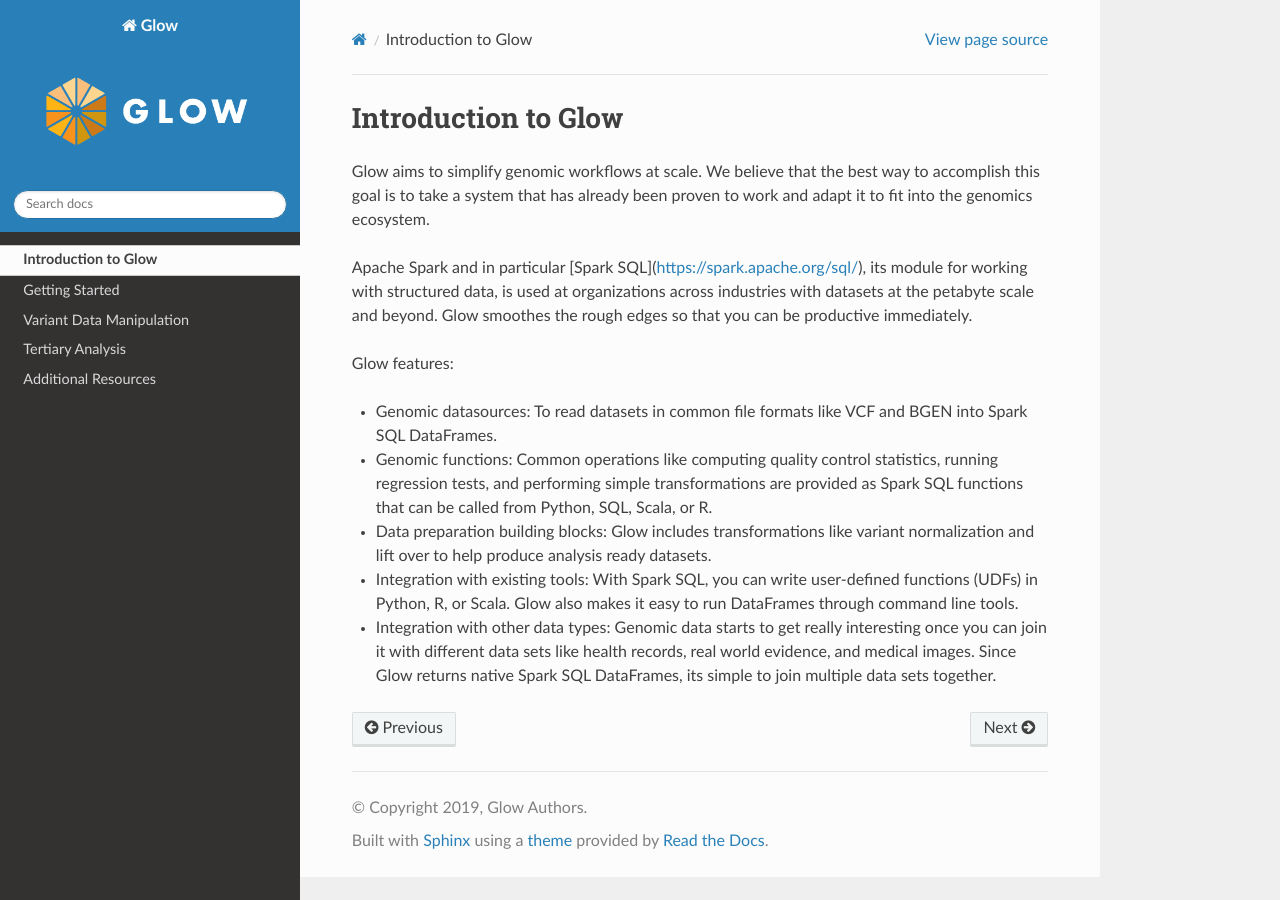
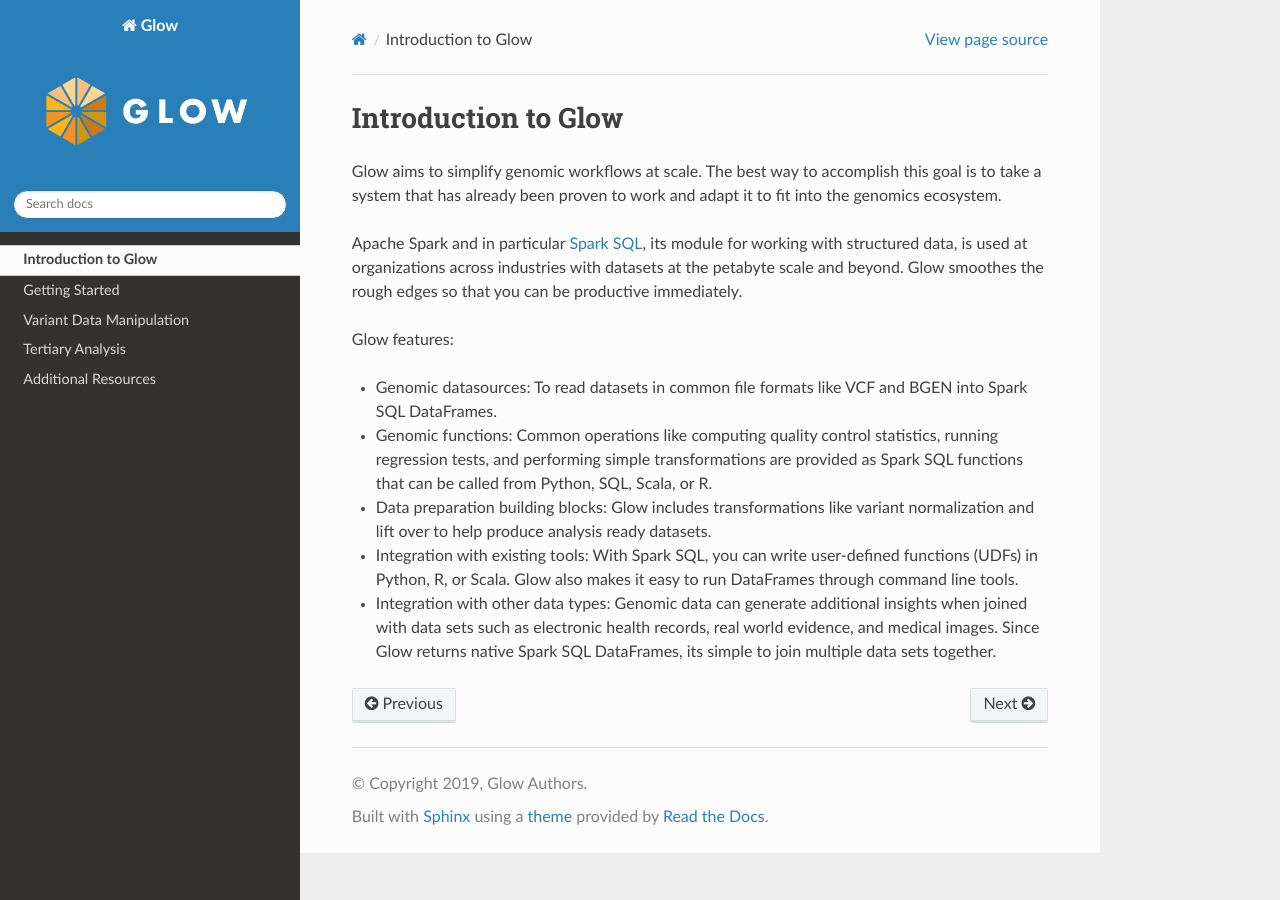
Before and after one commit to projectglow/glow, a Sphinx documentation site: the page built from docs/source/introduction.rst, in a window 1280 px wide. Built offline with Sphinx 7.4.7 and the Read the Docs theme 2.0.0, drawn with Linux system fonts in a browser that asks for light colours.

Commit message:
Cleanup
Signed-off-by: Karen Feng <karen.feng@databricks.com>

```diff
--- a/docs/source/getting-started.rst
+++ b/docs/source/getting-started.rst
@@ -20,7 +20,7 @@ Install the Python frontend from pip:
   pip install glow.py
 
 and then start the `Spark shell <http://spark.apache.org/docs/latest/rdd-programming-guide.html#using-the-shell>`_
-with the glow maven package:
+with the Glow maven package:
 
 .. code-block:: sh
 
@@ -33,7 +33,7 @@ To start a Jupyter notebook instead of a shell:
   PYSPARK_DRIVER_PYTHON=jupyter PYSPARK_DRIVER_PYTHON_OPTS=notebook ./bin/pyspark --packages io.projectglow:glow_2.11:0.1.0
 
 And now your notebook is glowing! To access the Glow functions, you need to register them with the
-Spark Session.
+Spark session.
 
 .. code-block:: python
 
--- a/docs/source/introduction.rst
+++ b/docs/source/introduction.rst
@@ -1,11 +1,10 @@
 Introduction to Glow
 ====================
 
-Glow aims to simplify genomic workflows at scale. We believe that the best way to accomplish this
-goal is to take a system that has already been proven to work and adapt it to fit into the
-genomics ecosystem.
+Glow aims to simplify genomic workflows at scale. The best way to accomplish this goal is to take a system that
+has already been proven to work and adapt it to fit into the genomics ecosystem.
 
-Apache Spark and in particular [Spark SQL](https://spark.apache.org/sql/), its module for working with
+Apache Spark and in particular `Spark SQL <https://spark.apache.org/sql/>`_, its module for working with
 structured data, is used at organizations across industries with datasets at the petabyte scale and
 beyond. Glow smoothes the rough edges so that you can be productive immediately.
 
@@ -19,6 +18,6 @@ Glow features:
   lift over to help produce analysis ready datasets.
 - Integration with existing tools: With Spark SQL, you can write user-defined functions (UDFs) in
   Python, R, or Scala. Glow also makes it easy to run DataFrames through command line tools.
-- Integration with other data types: Genomic data starts to get really interesting once you can join
-  it with different data sets like health records, real world evidence, and medical images. Since
-  Glow returns native Spark SQL DataFrames, its simple to join multiple data sets together.
+- Integration with other data types: Genomic data can generate additional insights when joined with data sets
+  such as electronic health records, real world evidence, and medical images. Since Glow returns native Spark
+  SQL DataFrames, its simple to join multiple data sets together.
```
Also changed, not shown: other parts of docs/source/getting-started.rst (+1 -1 lines).
